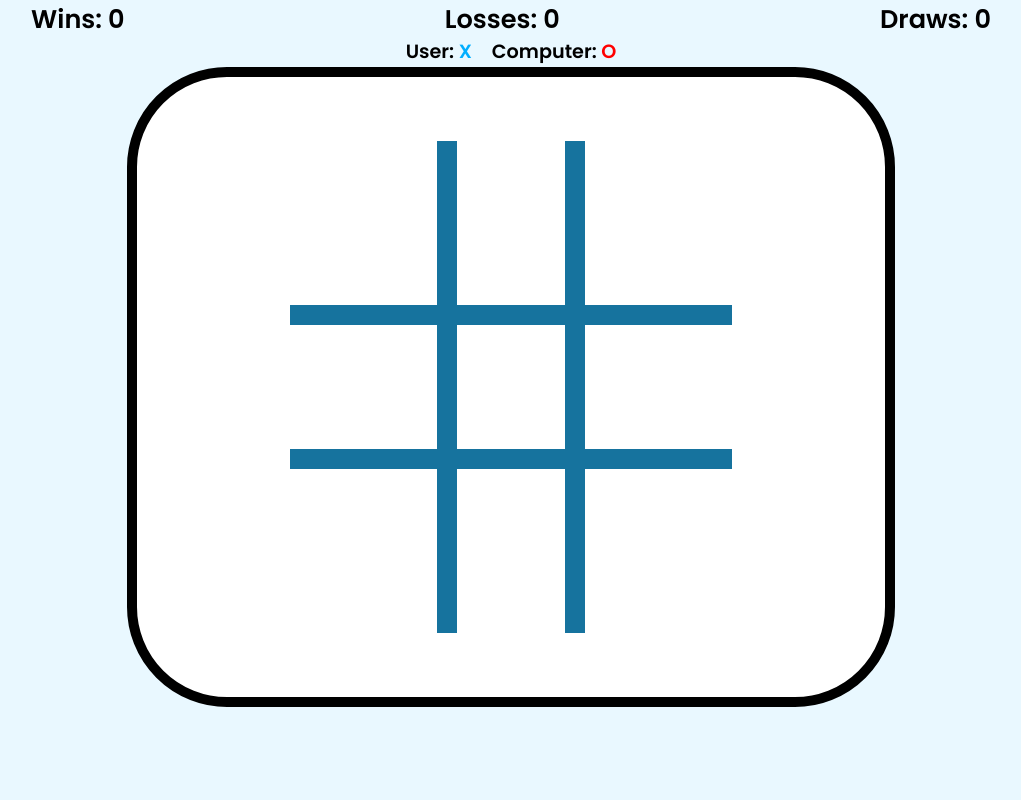
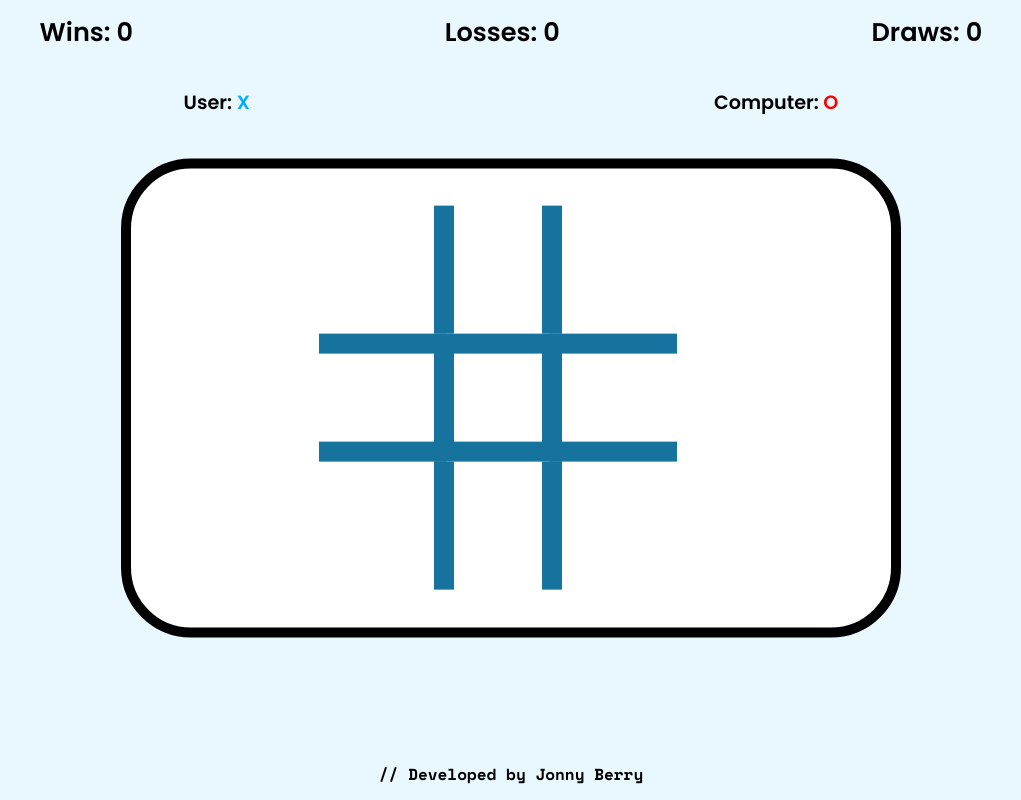
Before and after one commit to jonny-berry/tic-tac-toe, a plain HTML site: page index.html in a window 1280 px wide. Shown: the whole page, without its empty margins (129-1150 px from the left). Drawn offline with nearby package versions, Linux system fonts and the light colour scheme.

Commit message:
Improve layout and add footer content

```diff
--- a/index.html
+++ b/index.html
@@ -27,5 +27,13 @@
   </div>
 
   <script src="script.js"></script>
+
+  <footer>
+    <p id="footer-text">
+      <a href="https://github.com/jonny-berry" target="_blank">
+        // Developed by Jonny Berry
+      </a>
+    </p>
+  </footer>
 </body>
 </html>
--- a/script.js
+++ b/script.js
@@ -597,7 +597,6 @@ const displayController = (function () {
         if (gameBoard.getBoard()[pieceIndex] === '') {
           gameBoard.getBoard()[pieceIndex] = user.mark;
           boardPiece.innerHTML = user.mark;
-        }
 
         // Add class based on piece status
         if (gameBoard.getBoard()[pieceIndex] === 'X') {
@@ -608,8 +607,12 @@ const displayController = (function () {
           boardPiece.classList.add('o-board-piece');
         }
 
-        gameController.makeComputerMove()
-        updateBoard()
+        if (gameController.checkForWin(user.mark, computer.mark) === false) {
+          gameController.makeComputerMove()
+        }
+
+        setTimeout(() => { updateBoard() }, 220)
+      }
       })
   }
 
--- a/styles.css
+++ b/styles.css
@@ -28,25 +28,37 @@ img {
   max-inline-size: 100%;
 }
 
+a {
+  text-decoration: none;
+  color: inherit;
+}
+
 /* End of reset */
 
 body {
   background-color: #e9f8ff;
+  min-height: 100vh;
+  padding: 1%;
+  display: flex;
+  flex-direction: column;
 }
+
 
 #stat-display {
   display: flex;
   font-weight: 510;
   font-size: 1.6rem;
+  height: 10%;
   justify-content: space-around;
 }
 
 #mark-display {
   display: flex;
+  justify-content: center;
   font-weight: 510;
   font-size: 1.2rem;
-  gap: 20px;
-  justify-content: center;
+  gap: 37%;
+  margin-top: 3%;
 }
 
 .x-mark-display {
@@ -58,26 +70,29 @@ body {
 }
 
 #board-container {
-  height: 80vh;
-  width: 60vw;
+  margin: auto;
+  transform: translateY(-3%);
+  width: fit-content;
+  height: fit-content;
   display: grid;
   grid-template: 1fr 1fr 1fr / 30% 30% 30%;
   background-color: white;
-  padding: 5% 10% 5% 10%;
+  padding: 3% 15% 3% 15%;
   justify-self: center;
   align-self: center;
-  justify-content: center;
-  align-content: center;
-  border-radius: 100px;
+  border-radius: 70px;
   border: 10px solid black;
 }
 
 .board-piece {
-  font-size: 6rem;
+  font-size: 5rem;
   font-weight: 600;
   display: flex;
   justify-content: center;
   align-items: center;
+  height: 8rem;
+  width: 8rem;
+  cursor: pointer;
 }
 
 /* 16739e */
@@ -104,3 +119,16 @@ body {
 .o-board-piece {
   color: #ff0000;
 }
+
+footer {
+  margin-top: auto
+}
+
+#footer-text {
+  font-weight: 550;
+  text-align: center;
+}
+
+#footer-text > a {
+  font-family: 'Space Mono';
+}
```
